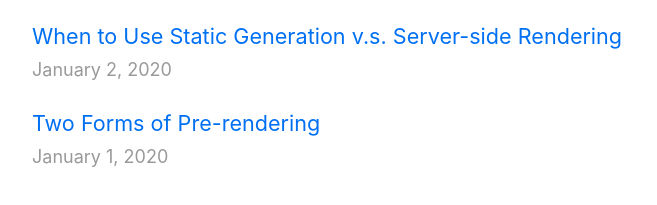
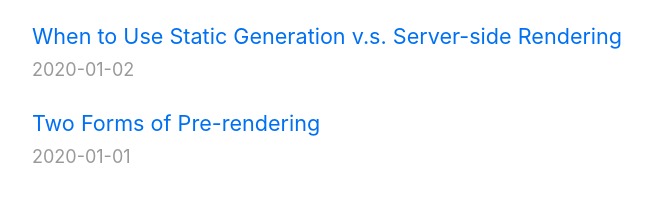
Before and after one commit to skycrazyk/nextjs-blog, a Next.js app: page / in a window 1280 px wide. Shown: the part 505-710 px from the top of the page, without its empty margins (302-959 px from the left). Built offline with nearby package versions, Linux system fonts and the light colour scheme.

Commit message:
disable date-fns

```diff
--- a/pages/components/date.js
+++ b/pages/components/date.js
@@ -1,6 +1,7 @@
-import { parseISO, format } from 'date-fns'
+// import { parseISO, format } from 'date-fns'
 
 export default function Date({ dateString }) {
-  const date = parseISO(dateString)
-  return <time dateTime={dateString}>{format(date, 'LLLL d, yyyy')}</time>
+  // const date = parseISO(dateString)
+  // return <time dateTime={dateString}>{format(date, 'LLLL d, yyyy')}</time>
+  return dateString;
 }
```
